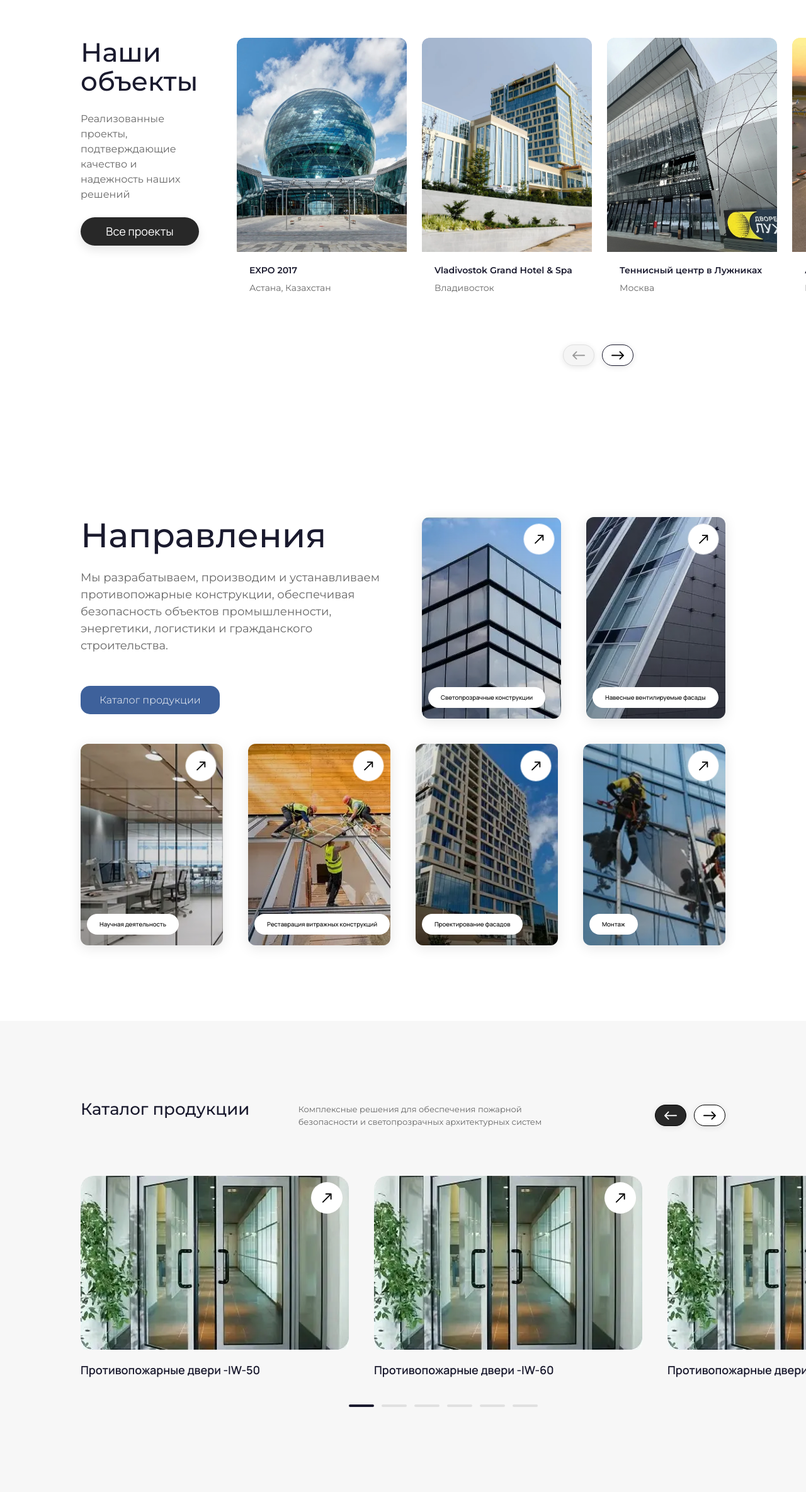
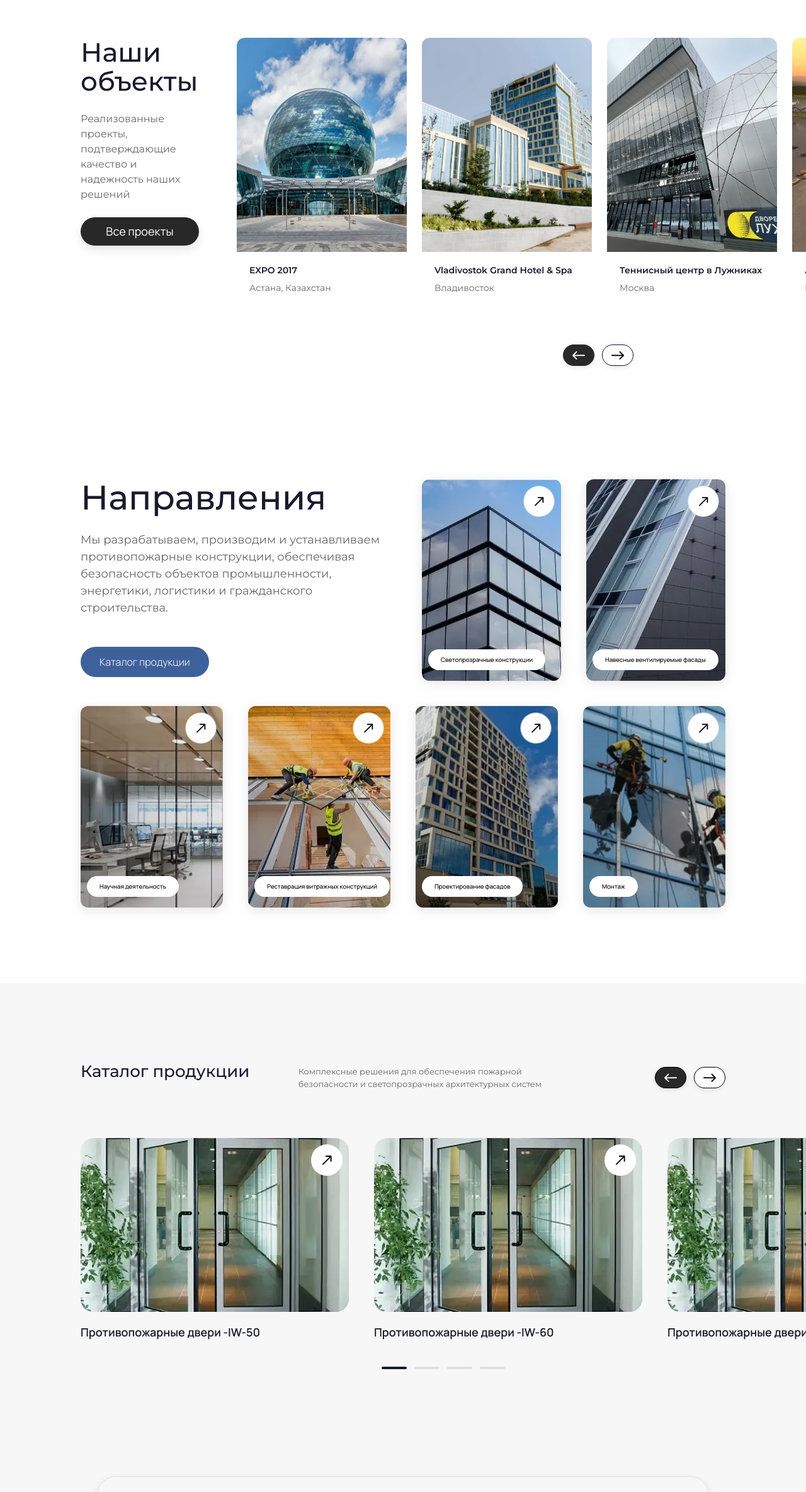
Before and after one commit to WWork777/ogneshit, a Next.js app: page / in a window 1280 px wide. Shown: the part 1882-4251 px from the top of the page at 63% size. Built offline with nearby package versions, Linux system fonts and the light colour scheme.

Commit message:
fix some errors

```diff
--- a/src/components/Directions/Directions.module.scss
+++ b/src/components/Directions/Directions.module.scss
@@ -115,7 +115,8 @@
   padding: 13px 30px;
   font-size: 16px;
   font-weight: 300;
-  border-radius: 15px;
+  font-family: var(--font-manrope);
+  border-radius: 50px;
   cursor: pointer;
   transition: background 0.3s ease;
 
@@ -223,7 +224,7 @@
   width: 100%;
 
   &::before {
-    content: "";
+    content: '';
     position: absolute;
     top: 0;
     left: 0;
--- a/src/components/ProductCatalog/ProductCatalog.jsx
+++ b/src/components/ProductCatalog/ProductCatalog.jsx
@@ -14,7 +14,9 @@ import 'swiper/css/navigation';
 export default function ProductCatalog() {
   const navigationPrevRef = useRef(null);
   const navigationNextRef = useRef(null);
+  const swiperRef = useRef(null);
   const [activeIndex, setActiveIndex] = useState(0);
+  const [isEnd, setIsEnd] = useState(false);
 
   const products = [
     {
@@ -47,7 +49,49 @@ export default function ProductCatalog() {
       title: 'Противопожарные двери -IW-90',
       image: '/images/Catalog/Product_1.webp',
     },
+    {
+      id: 7,
+      title: 'Противопожарные двери -IW-50',
+      image: '/images/Catalog/Product_1.webp',
+    },
+    {
+      id: 8,
+      title: 'Противопожарные двери -IW-60',
+      image: '/images/Catalog/Product_1.webp',
+    },
+    {
+      id: 9,
+      title: 'Противопожарные двери -IW-90',
+      image: '/images/Catalog/Product_1.webp',
+    },
+    {
+      id: 10,
+      title: 'Противопожарные двери -IW-50',
+      image: '/images/Catalog/Product_1.webp',
+    },
+    {
+      id: 11,
+      title: 'Противопожарные двери -IW-60',
+      image: '/images/Catalog/Product_1.webp',
+    },
+    {
+      id: 12,
+      title: 'Противопожарные двери -IW-90',
+      image: '/images/Catalog/Product_1.webp',
+    },
   ];
+
+  // Количество объектов в одной группе (фрейме)
+  const itemsPerPage = 3;
+
+  // Вычисляем общее количество страниц (групп)
+  const totalPages = Math.ceil(products.length / itemsPerPage);
+
+  // Вычисляем текущую страницу на основе activeIndex
+  // Если достигли конца, устанавливаем последнюю страницу
+  const currentPage = isEnd
+    ? totalPages - 1
+    : Math.min(Math.floor(activeIndex / itemsPerPage), totalPages - 1);
 
   return (
     <section id='catalog' className={styles.catalog}>
@@ -55,8 +99,9 @@ export default function ProductCatalog() {
         <div className={styles.header}>
           <h2 className={styles.title}>Каталог продукции</h2>
           <p className={styles.subtitle}>
-            Комплексные решения для обеспечения пожарной<br />безопасности и
-            светопрозрачных архитектурных систем
+            Комплексные решения для обеспечения пожарной
+            <br />
+            безопасности и светопрозрачных архитектурных систем
           </p>
           <div className={styles.navigation}>
             <button
@@ -64,8 +109,17 @@ export default function ProductCatalog() {
               className={styles.navButton}
               aria-label='Previous products'
             >
-              <svg width="30" height="30" viewBox="0 0 30 30" fill="none" xmlns="http://www.w3.org/2000/svg">
-                <path d="M24.9912 15.4376L25 15.3126C25.0003 15.0858 24.9184 14.8666 24.7695 14.6956C24.6205 14.5246 24.4147 14.4134 24.19 14.3826L24.0625 14.3738L8.1925 14.3751L12.2187 10.3501C12.3775 10.1913 12.4741 9.98089 12.4908 9.757C12.5075 9.53312 12.4434 9.31066 12.31 9.13007L12.22 9.02507C12.0612 8.86597 11.8505 8.76923 11.6263 8.75248C11.4022 8.73573 11.1794 8.80008 10.9987 8.93382L10.8937 9.02382L5.26875 14.6451C5.10998 14.8038 5.01344 15.0142 4.9967 15.2381C4.97995 15.462 5.04411 15.6845 5.1775 15.8651L5.26875 15.9701L10.8937 21.6001C11.0612 21.7663 11.2853 21.8632 11.5211 21.8715C11.7569 21.8798 11.9872 21.7989 12.1659 21.6449C12.3447 21.4909 12.4588 21.2751 12.4855 21.0407C12.5122 20.8062 12.4496 20.5703 12.31 20.3801L12.22 20.2751L8.1975 16.2501H24.0625C24.2894 16.25 24.5086 16.1676 24.6794 16.0182C24.8502 15.8688 24.961 15.6625 24.9912 15.4376Z" fill="black" />
+              <svg
+                width='30'
+                height='30'
+                viewBox='0 0 30 30'
+                fill='none'
+                xmlns='http://www.w3.org/2000/svg'
+              >
+                <path
+                  d='M24.9912 15.4376L25 15.3126C25.0003 15.0858 24.9184 14.8666 24.7695 14.6956C24.6205 14.5246 24.4147 14.4134 24.19 14.3826L24.0625 14.3738L8.1925 14.3751L12.2187 10.3501C12.3775 10.1913 12.4741 9.98089 12.4908 9.757C12.5075 9.53312 12.4434 9.31066 12.31 9.13007L12.22 9.02507C12.0612 8.86597 11.8505 8.76923 11.6263 8.75248C11.4022 8.73573 11.1794 8.80008 10.9987 8.93382L10.8937 9.02382L5.26875 14.6451C5.10998 14.8038 5.01344 15.0142 4.9967 15.2381C4.97995 15.462 5.04411 15.6845 5.1775 15.8651L5.26875 15.9701L10.8937 21.6001C11.0612 21.7663 11.2853 21.8632 11.5211 21.8715C11.7569 21.8798 11.9872 21.7989 12.1659 21.6449C12.3447 21.4909 12.4588 21.2751 12.4855 21.0407C12.5122 20.8062 12.4496 20.5703 12.31 20.3801L12.22 20.2751L8.1975 16.2501H24.0625C24.2894 16.25 24.5086 16.1676 24.6794 16.0182C24.8502 15.8688 24.961 15.6625 24.9912 15.4376Z'
+                  fill='black'
+                />
               </svg>
             </button>
             <button
@@ -73,8 +127,17 @@ export default function ProductCatalog() {
               className={styles.navButton}
               aria-label='Next products'
             >
-              <svg width="30" height="30" viewBox="0 0 30 30" fill="none" xmlns="http://www.w3.org/2000/svg">
-                <path d="M5.00875 15.4376L5 15.3126C4.99971 15.0858 5.08162 14.8666 5.23055 14.6956C5.37948 14.5246 5.58535 14.4134 5.81 14.3826L5.9375 14.3738L21.8075 14.3751L17.7813 10.3501C17.6225 10.1913 17.5259 9.98089 17.5092 9.757C17.4925 9.53312 17.5566 9.31066 17.69 9.13007L17.78 9.02507C17.9388 8.86597 18.1495 8.76923 18.3737 8.75248C18.5978 8.73573 18.8206 8.80008 19.0013 8.93382L19.1063 9.02382L24.7313 14.6451C24.89 14.8038 24.9866 15.0142 25.0033 15.2381C25.02 15.462 24.9559 15.6845 24.8225 15.8651L24.7313 15.9701L19.1063 21.6001C18.9388 21.7663 18.7147 21.8632 18.4789 21.8715C18.2431 21.8798 18.0128 21.7989 17.8341 21.6449C17.6553 21.4909 17.5412 21.2751 17.5145 21.0407C17.4878 20.8062 17.5504 20.5703 17.69 20.3801L17.78 20.2751L21.8025 16.2501H5.9375C5.71058 16.25 5.49139 16.1676 5.3206 16.0182C5.14981 15.8688 5.03901 15.6625 5.00875 15.4376Z" fill="black" />
+              <svg
+                width='30'
+                height='30'
+                viewBox='0 0 30 30'
+                fill='none'
+                xmlns='http://www.w3.org/2000/svg'
+              >
+                <path
+                  d='M5.00875 15.4376L5 15.3126C4.99971 15.0858 5.08162 14.8666 5.23055 14.6956C5.37948 14.5246 5.58535 14.4134 5.81 14.3826L5.9375 14.3738L21.8075 14.3751L17.7813 10.3501C17.6225 10.1913 17.5259 9.98089 17.5092 9.757C17.4925 9.53312 17.5566 9.31066 17.69 9.13007L17.78 9.02507C17.9388 8.86597 18.1495 8.76923 18.3737 8.75248C18.5978 8.73573 18.8206 8.80008 19.0013 8.93382L19.1063 9.02382L24.7313 14.6451C24.89 14.8038 24.9866 15.0142 25.0033 15.2381C25.02 15.462 24.9559 15.6845 24.8225 15.8651L24.7313 15.9701L19.1063 21.6001C18.9388 21.7663 18.7147 21.8632 18.4789 21.8715C18.2431 21.8798 18.0128 21.7989 17.8341 21.6449C17.6553 21.4909 17.5412 21.2751 17.5145 21.0407C17.4878 20.8062 17.5504 20.5703 17.69 20.3801L17.78 20.2751L21.8025 16.2501H5.9375C5.71058 16.25 5.49139 16.1676 5.3206 16.0182C5.14981 15.8688 5.03901 15.6625 5.00875 15.4376Z'
+                  fill='black'
+                />
               </svg>
             </button>
           </div>
@@ -88,14 +151,25 @@ export default function ProductCatalog() {
             prevEl: navigationPrevRef.current,
             nextEl: navigationNextRef.current,
           }}
-          onSlideChange={(swiper) => setActiveIndex(swiper.activeIndex)}
-          onInit={(swiper) => {
+          onSwiper={(swiper) => {
+            swiperRef.current = swiper;
             // @ts-ignore
             swiper.params.navigation.prevEl = navigationPrevRef.current;
             // @ts-ignore
             swiper.params.navigation.nextEl = navigationNextRef.current;
             swiper.navigation.init();
             swiper.navigation.update();
+            setIsEnd(swiper.isEnd);
+          }}
+          onSlideChange={(swiper) => {
+            setActiveIndex(swiper.activeIndex);
+            setIsEnd(swiper.isEnd);
+          }}
+          onReachEnd={(swiper) => {
+            setIsEnd(true);
+          }}
+          onFromEdge={(swiper) => {
+            setIsEnd(swiper.isEnd);
           }}
           className={styles.swiperContainer}
         >
@@ -104,11 +178,25 @@ export default function ProductCatalog() {
               <Link href={`/Product/${product.id}`}>
                 <div className={styles.productCard}>
                   <div className={styles.productImage}>
-                    <Image src={product.image} width={426} height={276} alt="Противопожарные двери" />
+                    <Image
+                      src={product.image}
+                      width={426}
+                      height={276}
+                      alt='Противопожарные двери'
+                    />
                     <div className={styles.productIcon}>
-                      <svg width="50" height="50" viewBox="0 0 50 50" fill="none" xmlns="http://www.w3.org/2000/svg">
-                        <circle cx="25" cy="25" r="25" fill="white" />
-                        <path d="M18.2454 32.3744L18.1508 32.2922C17.9902 32.132 17.8932 31.9191 17.8776 31.6929C17.862 31.4667 17.9289 31.2424 18.0659 31.0618L18.1499 30.9654L29.3726 19.7445L23.6795 19.7454C23.455 19.7455 23.2379 19.6649 23.0678 19.5184C22.8976 19.372 22.7857 19.1693 22.7523 18.9473L22.7417 18.8094C22.7415 18.5846 22.8221 18.3672 22.9687 18.1969C23.1154 18.0265 23.3184 17.9145 23.5407 17.8813L23.6786 17.8707L31.6309 17.8681C31.8554 17.868 32.0725 17.9486 32.2426 18.095C32.4128 18.2415 32.5247 18.4442 32.5581 18.6662L32.5678 18.805L32.5714 26.7635C32.5704 26.9994 32.4806 27.2264 32.3197 27.399C32.1588 27.5716 31.9388 27.6772 31.7035 27.6947C31.4681 27.7122 31.2349 27.6404 31.0502 27.4935C30.8656 27.3466 30.7431 27.1354 30.7072 26.9022L30.6966 26.7643L30.6949 21.0739L19.4766 32.2922C19.3161 32.4525 19.1028 32.5493 18.8764 32.5644C18.65 32.5795 18.4258 32.512 18.2454 32.3744Z" fill="black" />
+                      <svg
+                        width='50'
+                        height='50'
+                        viewBox='0 0 50 50'
+                        fill='none'
+                        xmlns='http://www.w3.org/2000/svg'
+                      >
+                        <circle cx='25' cy='25' r='25' fill='white' />
+                        <path
+                          d='M18.2454 32.3744L18.1508 32.2922C17.9902 32.132 17.8932 31.9191 17.8776 31.6929C17.862 31.4667 17.9289 31.2424 18.0659 31.0618L18.1499 30.9654L29.3726 19.7445L23.6795 19.7454C23.455 19.7455 23.2379 19.6649 23.0678 19.5184C22.8976 19.372 22.7857 19.1693 22.7523 18.9473L22.7417 18.8094C22.7415 18.5846 22.8221 18.3672 22.9687 18.1969C23.1154 18.0265 23.3184 17.9145 23.5407 17.8813L23.6786 17.8707L31.6309 17.8681C31.8554 17.868 32.0725 17.9486 32.2426 18.095C32.4128 18.2415 32.5247 18.4442 32.5581 18.6662L32.5678 18.805L32.5714 26.7635C32.5704 26.9994 32.4806 27.2264 32.3197 27.399C32.1588 27.5716 31.9388 27.6772 31.7035 27.6947C31.4681 27.7122 31.2349 27.6404 31.0502 27.4935C30.8656 27.3466 30.7431 27.1354 30.7072 26.9022L30.6966 26.7643L30.6949 21.0739L19.4766 32.2922C19.3161 32.4525 19.1028 32.5493 18.8764 32.5644C18.65 32.5795 18.4258 32.512 18.2454 32.3744Z'
+                          fill='black'
+                        />
                       </svg>
                     </div>
                   </div>
@@ -120,16 +208,17 @@ export default function ProductCatalog() {
         </Swiper>
 
         <div className={styles.pagination}>
-          {products.map((_, index) => (
+          {Array.from({ length: totalPages }).map((_, pageIndex) => (
             <div
-              key={index}
+              key={pageIndex}
               className={`${styles.paginationDot} ${
-                index === activeIndex ? styles.active : ''
+                pageIndex === currentPage ? styles.active : ''
               }`}
               onClick={() => {
-                const swiper = document.querySelector('.swiper-container')?.swiper;
-                if (swiper) {
-                  swiper.slideTo(index);
+                if (swiperRef.current) {
+                  // Переходим к первому слайду группы (фрейма из 4 объектов)
+                  const targetIndex = pageIndex * itemsPerPage;
+                  swiperRef.current.slideTo(targetIndex);
                 }
               }}
             />
--- a/src/components/Projects/Projects.module.scss
+++ b/src/components/Projects/Projects.module.scss
@@ -1,23 +1,23 @@
 $font: var(--font-montserrat);
 
 .projects {
-  padding: 120px 10vw;
+  padding: 120px 10vw 60px 10vw;
   background: white;
   overflow-x: hidden;
   position: relative;
 
   // Планшеты
   @media (max-width: 1024px) {
-    padding: 80px 6vw;
+    padding: 80px 6vw 40px 6vw;
   }
 
   // Мобильные
   @media (max-width: 768px) {
-    padding: 60px 4vw;
+    padding: 60px 4vw 30px 4vw;
   }
 
   @media (max-width: 480px) {
-    padding: 40px 20px;
+    padding: 40px 20px 20px 20px;
   }
 }
 
@@ -335,11 +335,11 @@ $font: var(--font-montserrat);
 
   &:disabled {
     cursor: not-allowed;
-    background: #f5f5f5;
-    border-color: #e0e0e0;
+    background: #282828;
+    border-color: #282828;
 
     svg path {
-      fill: #999;
+      fill: white;
     }
 
     &:hover {
```
Also changed, not shown: src/components/Contacts/Contacts.jsx (+50 -50 lines), src/components/Header/Header.jsx (+48 -47 lines).
